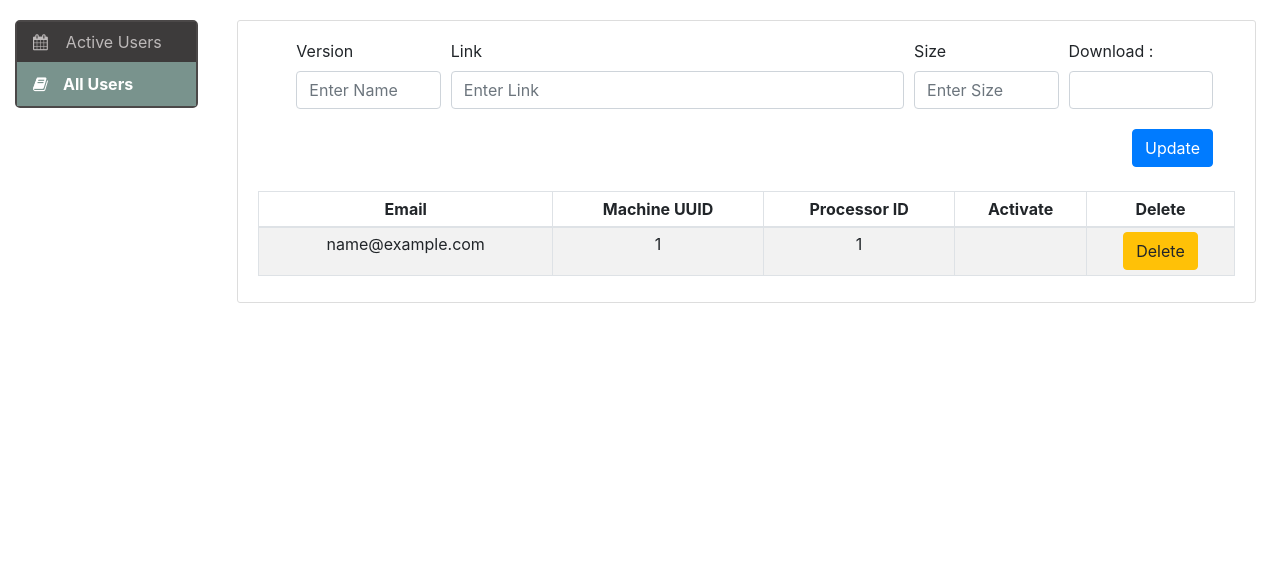
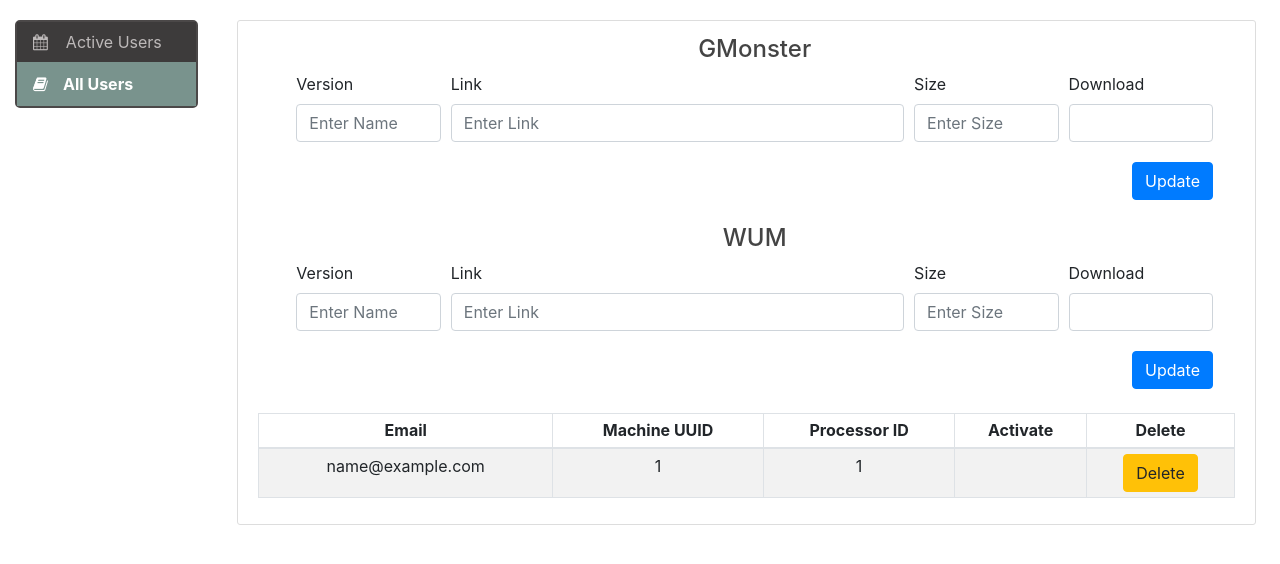
Before and after one commit to Shah-imran/gmail_app_sub, a Flask app: page /pending_request in a window 1280 px wide. Shown: the part 72-636 px from the top of the page. Run offline with Flask 2, Linux system fonts and the light colour scheme; a user stored in the database is signed in; tables that the repository leaves empty hold one stand-in row (values such as "Sample post"); data that the repository does not hold is empty; some libraries are stand-ins or nearby versions.

Commit message:
wum upgrade system included

```diff
--- a/app/templates/pending_request.html
+++ b/app/templates/pending_request.html
@@ -4,6 +4,7 @@
 
 {% block page_content %}
 <div class="container-fluid mx-2 my-1">
+    <h4 class="text-center">GMonster</h4>
     <form id="upload_form" class="col-md-12 mx-auto my-2">
         <div class="form-row my-1">
             <div class="col-md-2 form-group">
@@ -22,7 +23,7 @@
                 <!-- </div> -->
             </div>
             <div class="col-md-2 form-group">
-                <label for="download">Download :</label>
+                <label for="download">Download</label>
                 <span id="download" class="form-control">
                 </span>
             </div>
@@ -30,6 +31,38 @@
         <div class="form-row my-1">
             <div class="col-md-12 form-group">
                 <button id="update" type="button" class="btn btn-primary float-right">Update</button>
+            </div>
+        </div>
+    </form>
+</div>
+<div class="container-fluid mx-2 my-1">
+    <h4 class="text-center">WUM</h4>
+    <form id="wum_upload_form" class="col-md-12 mx-auto my-2">
+        <div class="form-row my-1">
+            <div class="col-md-2 form-group">
+                <label for="wum_name_input">Version</label>
+                <input id="wum_name_input" type="text" placeholder="Enter Name" class="form-control">
+            </div>
+            <div class="col-md-6 form-group">
+                <label for="wum_link_input">Link</label>
+                <input id="wum_link_input" type="text" placeholder="Enter Link" class="form-control">
+            </div>
+            <div class="col-md-2 form-group">
+                <label for="wum_size_input">Size</label>
+                <input id="wum_size_input" type="number" placeholder="Enter Size" class="form-control">
+                <!-- <div class="input-group-append"> -->
+                    <!-- <span class="input-group-text" id="basic-addon2">kb</span> -->
+                <!-- </div> -->
+            </div>
+            <div class="col-md-2 form-group">
+                <label for="wum_download">Download</label>
+                <span id="wum_download" class="form-control">
+                </span>
+            </div>
+        </div>
+        <div class="form-row my-1">
+            <div class="col-md-12 form-group">
+                <button id="wum_update" type="button" class="btn btn-primary float-right">Update</button>
             </div>
         </div>
     </form>
@@ -175,7 +208,7 @@
 
             // Extract JSON data from request
             const data = JSON.parse(request.responseText);
-            console.log(data.message)
+            // console.log(data.message)
             alert(data.message)
             if (request.status===200){
                 window.location.reload(false);
@@ -196,9 +229,66 @@
             "link": link,
             "size": size
         }
-        console.log(criteria)
+        // console.log(criteria)
         const request_update = new XMLHttpRequest();
         request_update.open('PUT', '/verify/version', true);
+        request_update.setRequestHeader("Content-Type", "application/json");
+        request_update.onload = () => {
+
+            // Extract JSON data from request
+            const data = JSON.parse(request_update.responseText);
+            // console.log(data)
+            if (request_update.status===200){
+                alert(data.status)
+                window.location.reload(false);
+            }
+        }
+
+
+        // Send request
+        request_update.send(JSON.stringify(criteria));
+    });
+
+    document.addEventListener("DOMContentLoaded", function (event) {
+        const request = new XMLHttpRequest();
+        request.open('GET', '/verify/version', true);
+        // request.setRequestHeader("Content-Type", "application/json");
+        request.onload = () => {
+
+            // Extract JSON data from request
+            const data = JSON.parse(request.responseText);
+            // console.log(data)
+            if (request.status===200){
+                // window.location.reload(false);
+                if (data.exists==true){
+                    document.getElementById("name_input").value = data.name;
+                    document.getElementById("link_input").value = data.link;
+                    document.getElementById("size_input").value = data.size;
+                    document.getElementById("download").innerText = data.download;
+                }
+            }
+        }
+
+
+        // Send request
+        request.send();
+
+    });
+
+    //wum_version
+
+    document.getElementById("wum_update").addEventListener("click", function (event) {
+        name = document.getElementById("wum_name_input").value;
+        link = document.getElementById("wum_link_input").value;
+        size = document.getElementById("wum_size_input").value;
+        criteria = {
+            "name": name,
+            "link": link,
+            "size": size
+        }
+        // console.log(criteria)
+        const request_update = new XMLHttpRequest();
+        request_update.open('PUT', '/verify/wum_version', true);
         request_update.setRequestHeader("Content-Type", "application/json");
         request_update.onload = () => {
 
@@ -218,20 +308,20 @@
 
     document.addEventListener("DOMContentLoaded", function (event) {
         const request = new XMLHttpRequest();
-        request.open('GET', '/verify/version', true);
+        request.open('GET', '/verify/wum_version', true);
         // request.setRequestHeader("Content-Type", "application/json");
         request.onload = () => {
 
             // Extract JSON data from request
             const data = JSON.parse(request.responseText);
-            console.log(data)
+            // console.log(data)
             if (request.status===200){
                 // window.location.reload(false);
                 if (data.exists==true){
-                    document.getElementById("name_input").value = data.name;
-                    document.getElementById("link_input").value = data.link;
-                    document.getElementById("size_input").value = data.size;
-                    document.getElementById("download").innerText = data.download;
+                    document.getElementById("wum_name_input").value = data.name;
+                    document.getElementById("wum_link_input").value = data.link;
+                    document.getElementById("wum_size_input").value = data.size;
+                    document.getElementById("wum_download").innerText = data.download;
                 }
             }
         }
--- a/app/verify/views.py
+++ b/app/verify/views.py
@@ -1,6 +1,6 @@
 from flask import render_template, redirect, request, url_for, flash, jsonify
 from . import verify
-from ..models import User, Subscriber, Version
+from ..models import User, Subscriber, Version, WUM_Version
 from .. import db
 from datetime import datetime
 
@@ -153,3 +153,88 @@
     return jsonify({
         "message": "updated"
         }), 200
+
+# wum_version
+
+@verify.route('/wum_version', methods=['GET'])
+def wum_version():
+    version = db.session.query(WUM_Version).order_by(WUM_Version.id.desc()).first()
+    if version:
+        return jsonify({
+            "exists": True,
+            "name": version.name,
+            "link": version.link,
+            "download": version.download,
+            "size": version.size
+        }), 200
+    else:
+        return jsonify({
+            "exists": False,
+        }), 200
+
+@verify.route('/wum_version', methods=['PUT'])
+def wum_version_create_or_update():
+    data = request.get_json()
+    print(data)
+    if data:
+        version = db.session.query(WUM_Version).filter(WUM_Version.name==data['name']).first()
+        if version:
+            version.link = data['link']
+            version.size = data['size']
+            version.download = 0
+            db.session.add(version)
+            db.session.commit()
+            return jsonify({
+                "status": "Version Updated"
+            }), 200
+
+        else:
+            version = WUM_Version(
+                                name=data['name'],
+                                link=data['link'],
+                                size=data['size'],
+                                download=0
+                            )
+            db.session.add(version)
+            db.session.commit()
+            return jsonify({
+                "status": "Version Added"
+            }), 200
+    else:
+        return jsonify({
+            "status": "NO DATA"
+        }), 200
+
+
+@verify.route('/wum_version/<string:name>', methods=['POST'])
+def wum_version_check(name):
+    version = db.session.query(WUM_Version).order_by(WUM_Version.id.desc()).first()
+    if version:
+        if version.name == name:
+            return jsonify({
+                "update_needed": False
+            }), 200
+        else:
+            return jsonify({
+                "update_needed": True,
+                "name": version.name,
+                "link": version.link,
+                "size": version.size
+            }), 200
+    else:
+        return jsonify({
+                "update_needed": False
+            }), 200
+
+@verify.route('/wum_version/download/<string:name>', methods=['POST'])
+def wum_download_check(name):
+    if name:
+        version = db.session.query(WUM_Version).order_by(WUM_Version.id.desc()).first()
+        if version:
+            version.download+=1
+            db.session.add(version)
+            db.session.commit()
+
+    return jsonify({
+        "message": "updated"
+        }), 200
--- a/config.py
+++ b/config.py
@@ -23,6 +23,7 @@
 
 class DevelopmentConfig(Config):
     DEBUG = True
+    TEMPLATES_AUTO_RELOAD=True
     SQLALCHEMY_DATABASE_URI = os.environ.get('DEV_DATABASE_URL') or \
         'sqlite:///' + os.path.join(basedir, 'data-dev.sqlite')
 
```
Also changed, not shown: app/models.py (+8 -0 lines).
